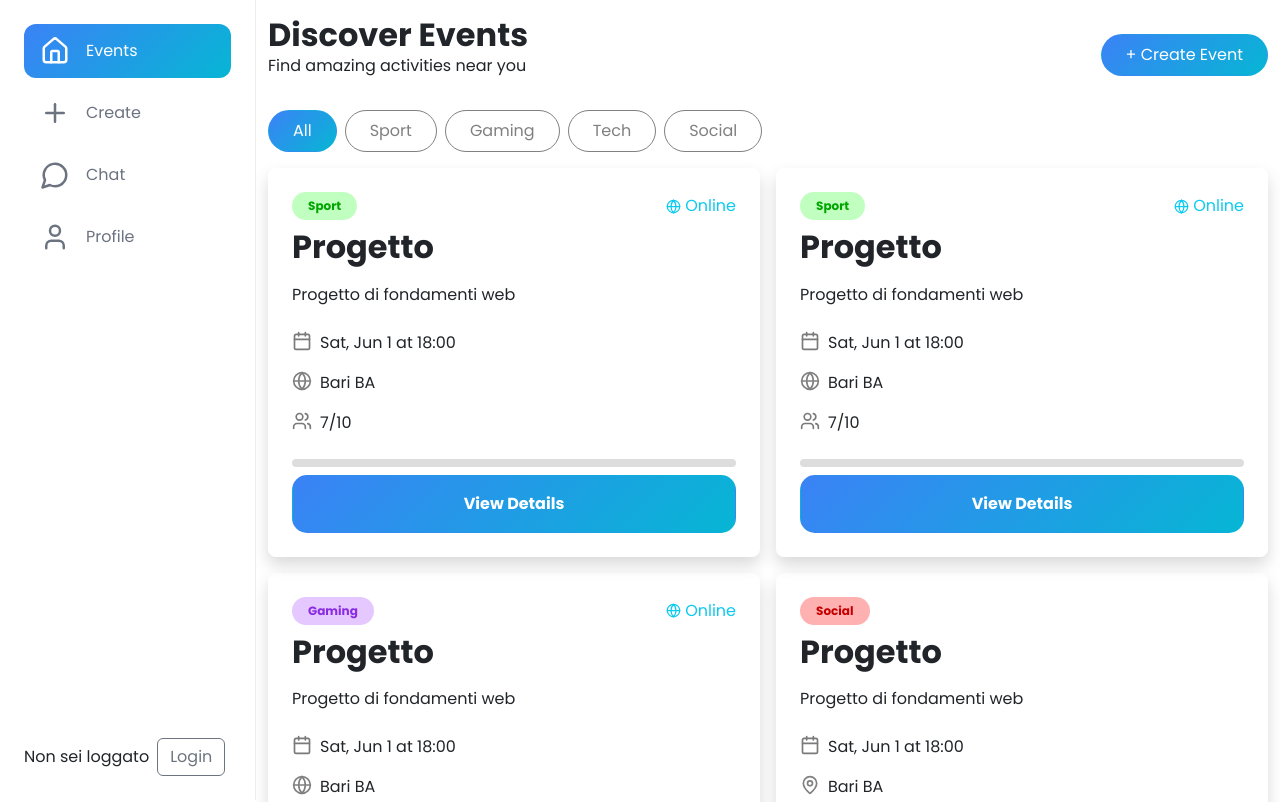
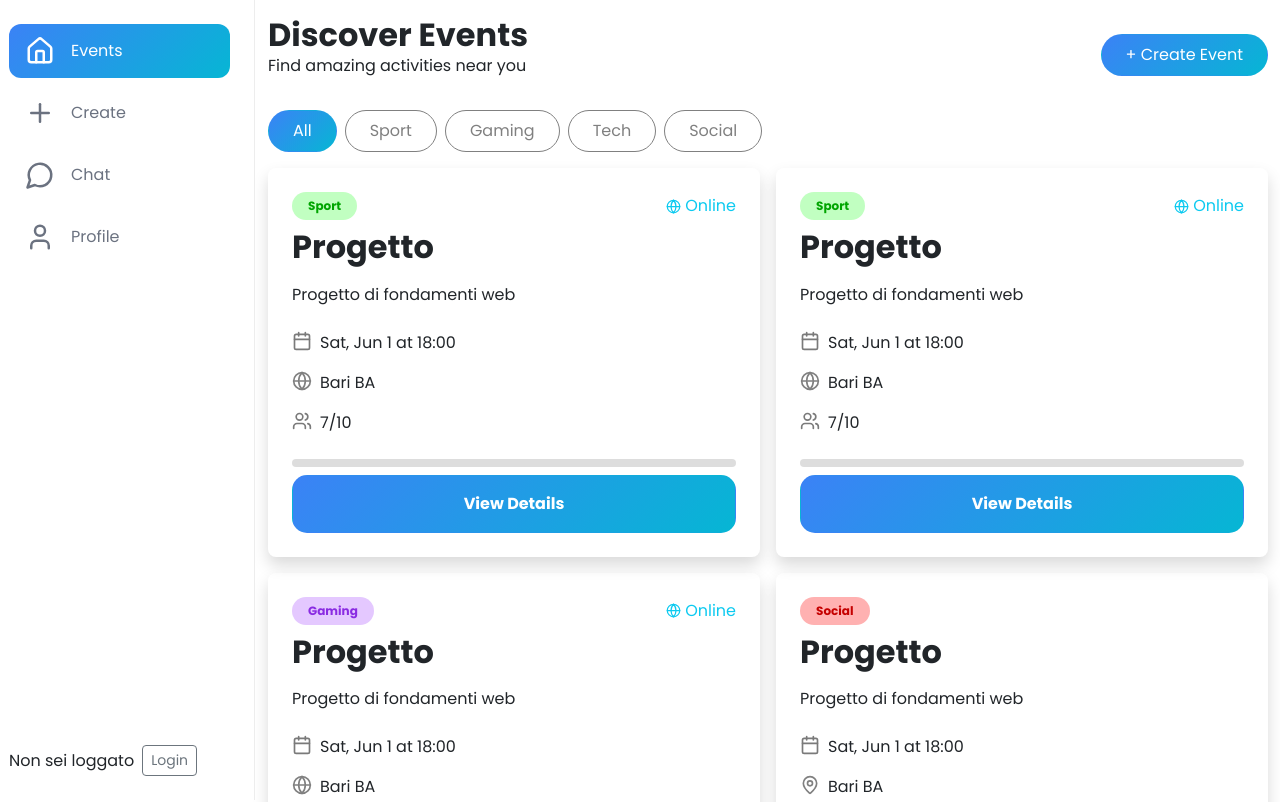
Before and after one commit to marcomaraglino/social_f_web_project, a React (Vite) app: page / in a window 1280 px wide. Shown: the top 802 px of the page. Built offline with nearby package versions, Linux system fonts and the light colour scheme; no server answers.

Commit message:
Fix Navbar

```diff
--- a/src/components/Chat/ChatComponent.jsx
+++ b/src/components/Chat/ChatComponent.jsx
@@ -1,4 +1,4 @@
-import React, { useEffect, useContext } from 'react';
+import React, {useContext} from 'react';
 import { AuthContext } from '@/utils/AuthProvider.jsx';
 
 function ChatPage() {
--- a/src/components/Navbar/NavBar.css
+++ b/src/components/Navbar/NavBar.css
@@ -11,8 +11,8 @@
     height: 100vh;
     position: fixed;
     top: 0;
-    left: 0;
-    width: 256px;
+    left: -15px;
+    width: 270px;
     background-color: white;
     border-right: 1px solid #ededed;
 }
--- a/src/components/Navbar/NavBar.jsx
+++ b/src/components/Navbar/NavBar.jsx
@@ -65,15 +65,15 @@ function NavBar() {
             <div className="user-details mt-auto">
                 {/* !!!!!!! CAMBIARE VISUALIZZAZIONE UTENTE*/}
                 {user && (
-                    <div className="d-flex align-items-center">
-                        <span className="me-2">Ciao, {user.username}!</span>
-                        <button className="btn btn-outline-secondary" onClick={onLogoutSubmit}>Logout</button>
+                    <div className="d-flex align-items-center gap-2 ps-0">
+                        <span className="me-1">Ciao, {user.username}!</span>
+                        <button className="btn btn-outline-secondary btn-sm" onClick={onLogoutSubmit}>Logout</button>
                     </div>
                 )}
                 {!user && (
                     <div className="d-flex align-items-center">
                         <span className="me-2">Non sei loggato</span>
-                        <Link to="/signin" className="btn btn-outline-secondary">Login</Link>
+                        <Link to="/signin" className="btn btn-outline-secondary btn-sm">Login</Link>
                     </div>
                 )}
             </div>
```
